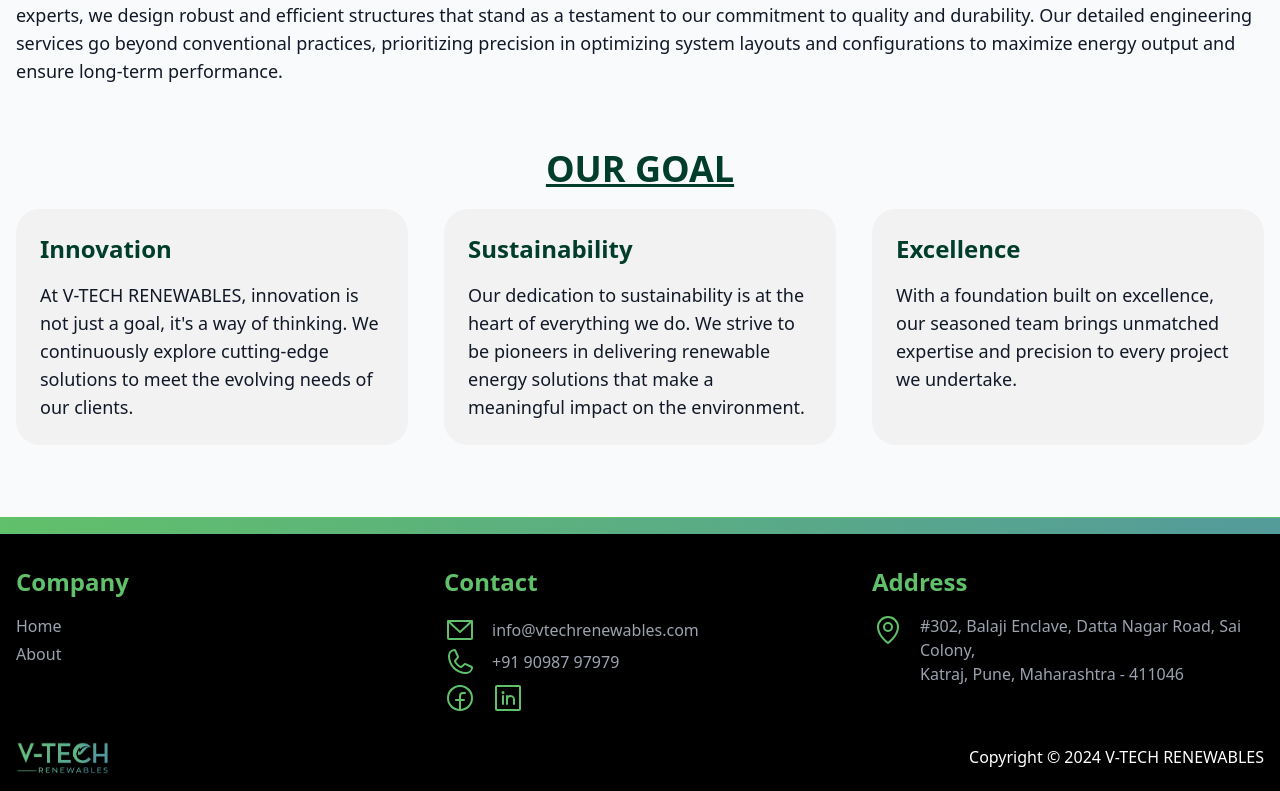
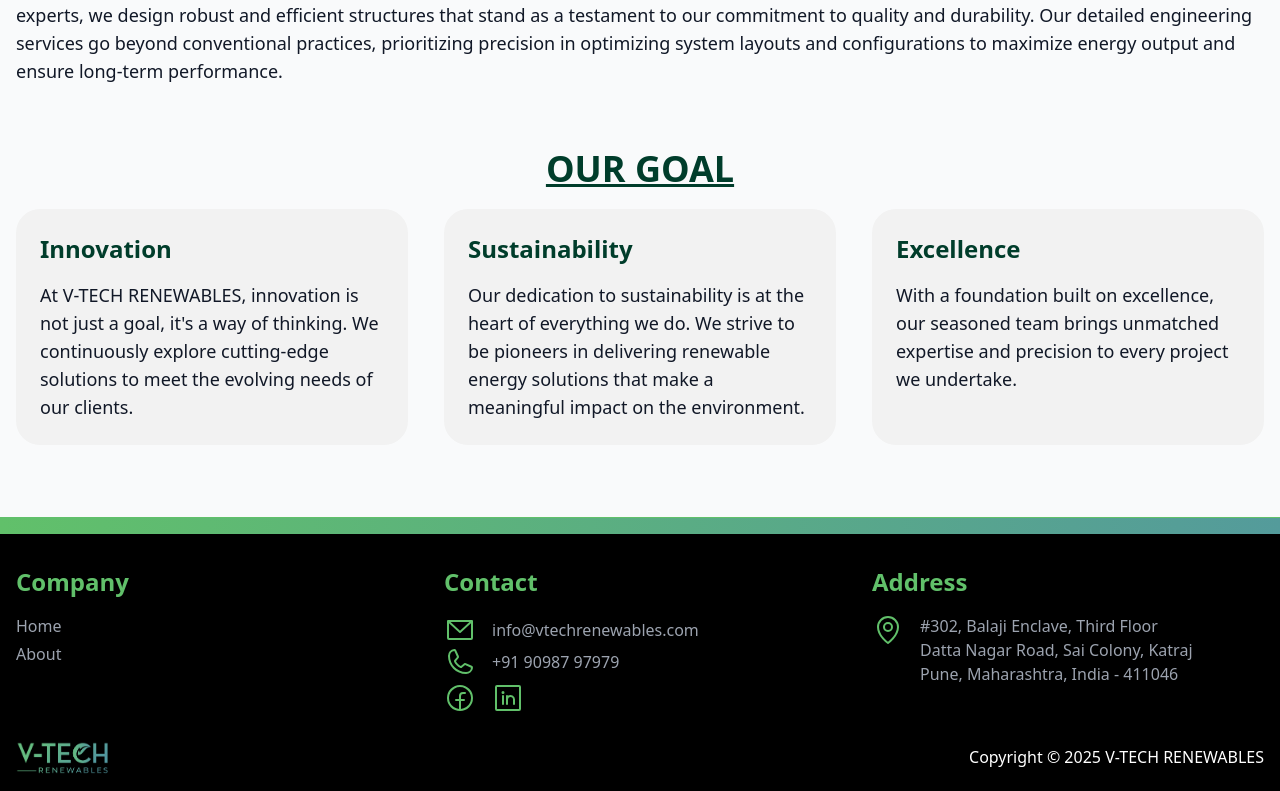
Before and after one commit to renewe-india/v-tech-frontend-web, a Next.js app: page / in a window 1280 px wide. Shown: the part 3238-4029 px from the top of the page. Built offline with nearby package versions, Linux system fonts and the light colour scheme.

Commit message:
Fix: updated address and dependencies

```diff
--- a/src/components/Footer.js
+++ b/src/components/Footer.js
@@ -83,9 +83,13 @@
                                 <div className="flex-shrink-0 w-8 h-8">
                                     <MapPin size={32} color="#61c06a" />
                                 </div>
-                                #302, Balaji Enclave, Datta Nagar Road, Sai
-                                Colony,
-                                <br /> Katraj, Pune, Maharashtra - 411046
+                                <p>
+                                    #302, Balaji Enclave, Third Floor
+                                    <br />
+                                    Datta Nagar Road, Sai Colony, Katraj
+                                    <br />
+                                    Pune, Maharashtra, India - 411046
+                                </p>
                             </div>
                         </ul>
                     </div>
@@ -99,7 +103,7 @@
                             />
                         </div>
                         <div className="text-base">
-                            Copyright © 2024 V-TECH RENEWABLES
+                            Copyright © 2025 V-TECH RENEWABLES
                         </div>
                     </div>
                 </div>
```
Also changed, not shown: package.json (+11 -11 lines), 2 other files (tests, documents, lock files or other folders).
